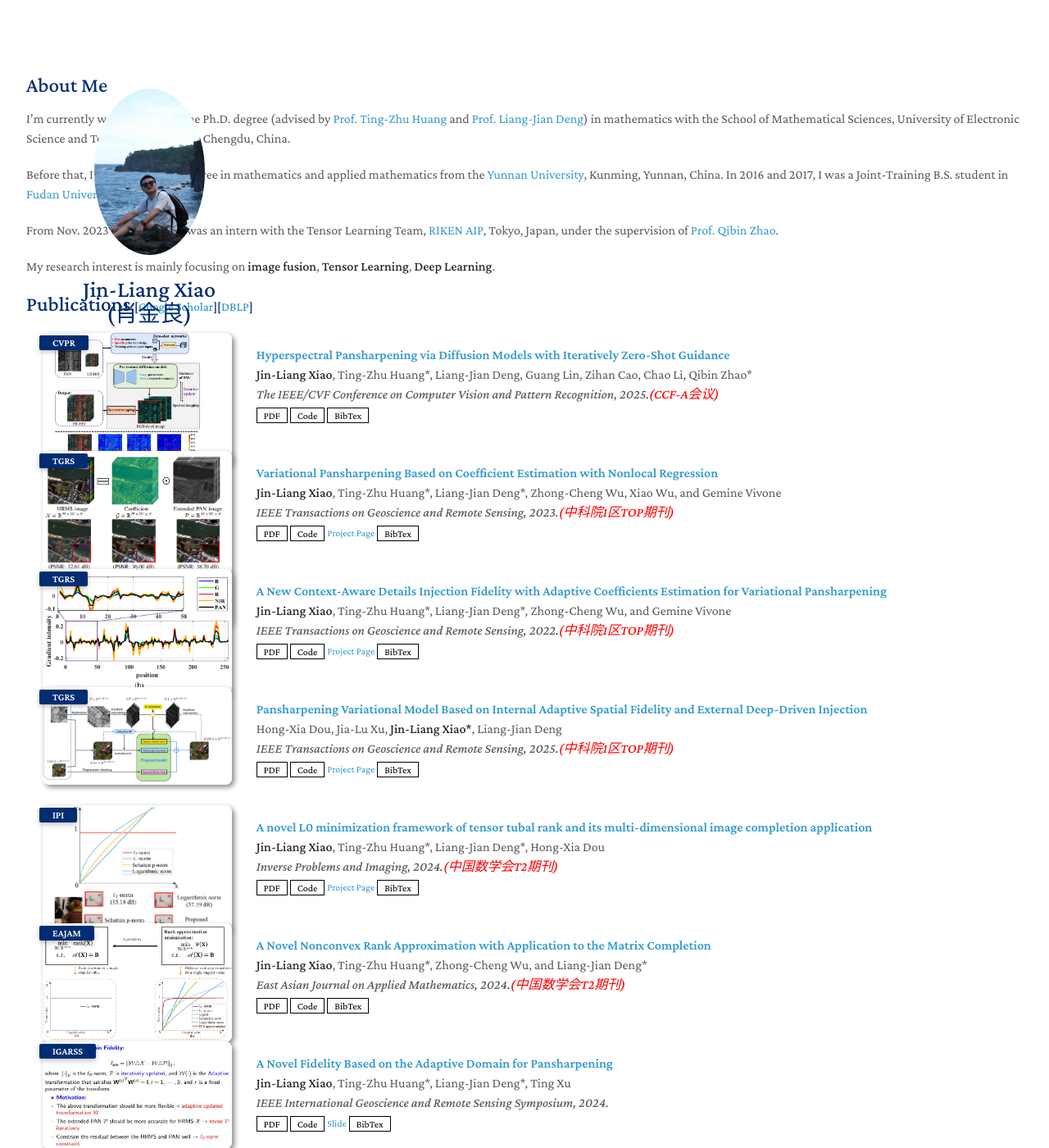
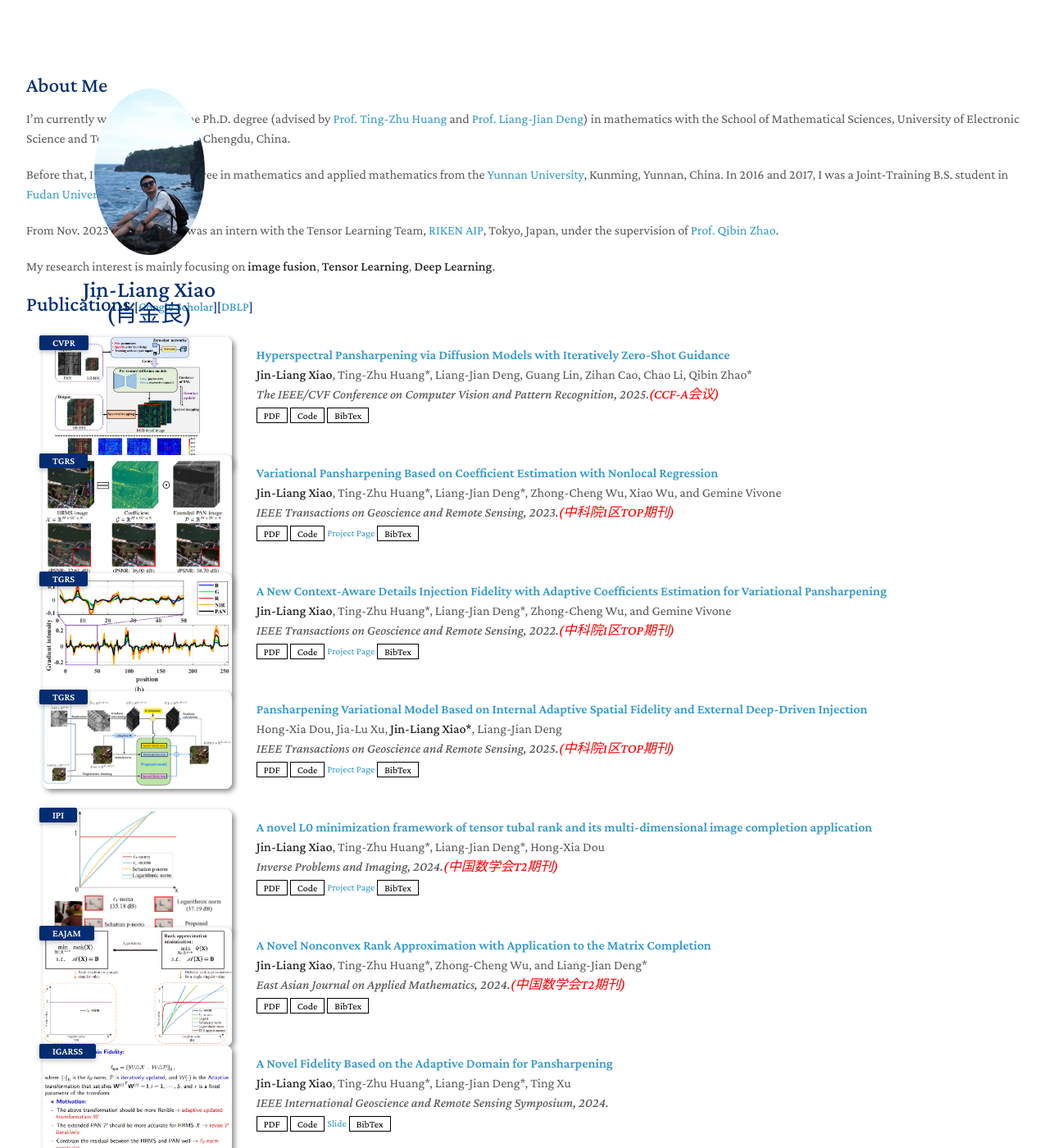
Before and after one commit to Jin-liangXiao/Jin-liangXiao.github.io, a Jekyll site: the page built from index.md, in a window 1280 px wide and 1400 px high. Shown: the whole window at 82% size. Built offline with Jekyll 4.4.1, drawn with Linux system fonts in a browser that asks for light colours; nearby versions of some CDN libraries; a style sheet for code colours, icons or effects is not loaded; our own code applies the rules of GitHub Pages for plain Markdown files.

Commit message:
Update pub.css

```diff
--- a/assets/css/pub.css
+++ b/assets/css/pub.css
@@ -79,4 +79,4 @@
 
 .publications ol.bibliography li div.abstract.hidden.open { border-color: var(--global-text-color); }
 
-.publications ol.bibliography li .teaser { border-radius: 8px; box-shadow: 3px 3px 6px #888; height: auto; width: 300px; margin-top: 5px; margin-left: 5px; margin-bottom: 5px; object-fit: cover; }
+.publications ol.bibliography li .teaser { border-radius: 8px; box-shadow: 3px 3px 6px #888; height: auto; width: 300px; margin-top: 10px; margin-left: 5px; margin-bottom: 10px; object-fit: cover; }
```
